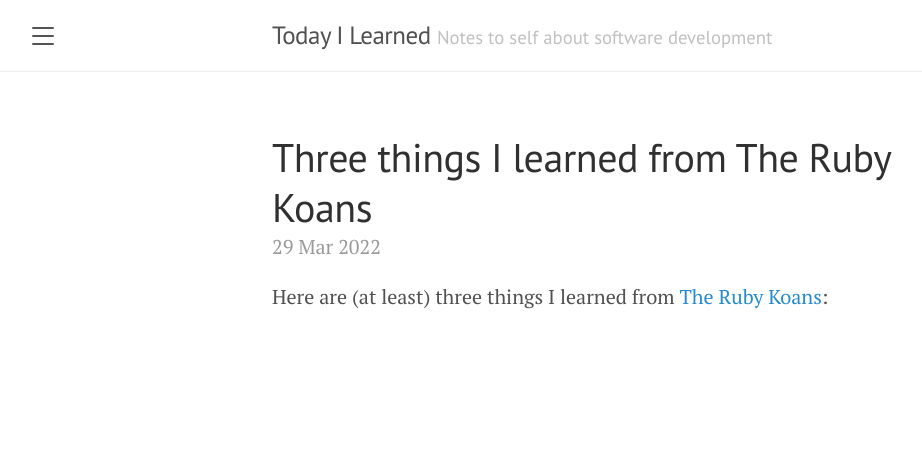
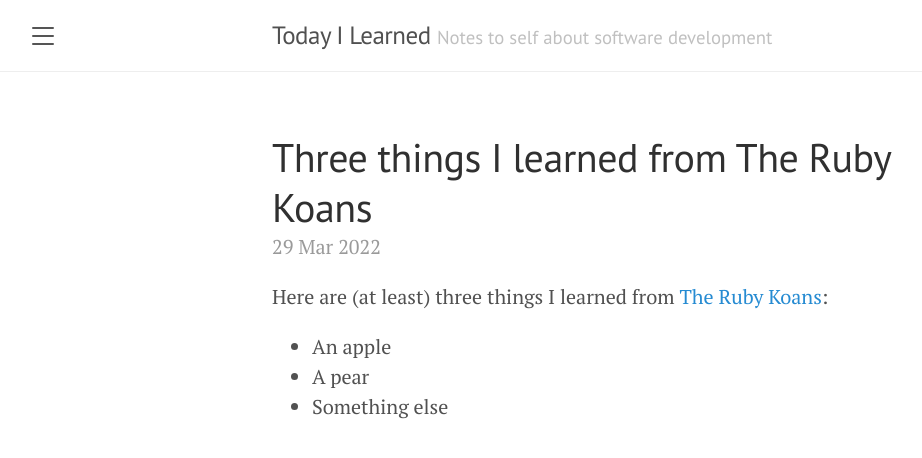
Before and after one commit to mlongi11/learningjournal, a Jekyll site: the page built from _posts/2022-03-29-three-things-i-learned-from-the-ruby-koans.md, in a window 1280 px wide. Shown: the top 458 px of the page, without its empty margins (8-930 px from the left). Built offline with Jekyll 4.4.1, drawn with Linux system fonts in a browser that asks for light colours.

Commit message:
Update 2022-03-29-three-things-i-learned-from-the-ruby-koans.md

```diff
--- a/_posts/2022-03-29-three-things-i-learned-from-the-ruby-koans.md
+++ b/_posts/2022-03-29-three-things-i-learned-from-the-ruby-koans.md
@@ -4,3 +4,6 @@ title: Three things I learned from The Ruby Koans
 ---
 
 Here are (at least) three things I learned from [The Ruby Koans](http://rubykoans.com/):
+- An apple
+- A pear
+- Something else
```
